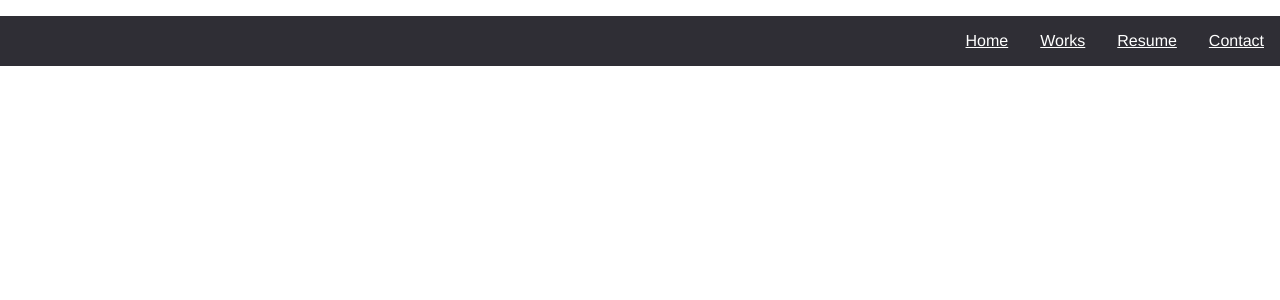
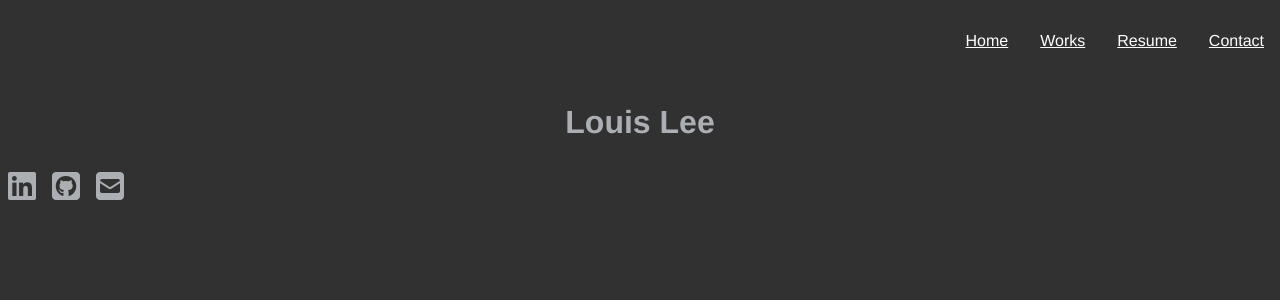
Before and after one commit to yhl234/vue-portfolio, a Vue app: page / in a window 1280 px wide. Shown: the top 300 px of the page. Built offline with nearby package versions, Linux system fonts and the light colour scheme.

Commit message:
colour variable

```diff
--- a/public/index.html
+++ b/public/index.html
@@ -10,6 +10,10 @@
 			integrity="sha256-l85OmPOjvil/SOvVt3HnSSjzF1TUMyT9eV0c2BzEGzU="
 			crossorigin="anonymous"
 		/>
+		<script
+			src="https://kit.fontawesome.com/15248a474a.js"
+			crossorigin="anonymous"
+		></script>
 		<link rel="icon" href="<%= BASE_URL %>favicon.ico" />
 		<title>vue-portfolio</title>
 	</head>
--- a/src/App.vue
+++ b/src/App.vue
@@ -16,7 +16,18 @@ export default {
 </script>
 
 <style>
+* {
+  box-sizing: border-box;
+}
+:root {
+  --color-intrative: #ca3e47;
+  --color-dark-one: #313131;
+  --color-dark-two: #414141;
+  --color-dark-three: #525252;
+}
 body {
+  background: var(--color-dark-one);
+  color: var(--color-dark-three);
   margin: 0;
   padding: 0;
 }
@@ -25,6 +36,6 @@ body {
   -webkit-font-smoothing: antialiased;
   -moz-osx-font-smoothing: grayscale;
   text-align: center;
-	color: #2c3e50;
+  color: #abafb3;
 }
 </style>
--- a/src/components/Home.vue
+++ b/src/components/Home.vue
@@ -1,21 +1,39 @@
 <template>
+  <div>
     <nav>
       <Ul>
-			<li><a href="#">Home</a></li>
-			<li><a href="#">Works</a></li>
-			<li><a href="#">Resume</a></li>
-			<li><a href="#">Contact</a></li>
+        <li>
+          <a href="#">Home</a>
+        </li>
+        <li>
+          <a href="#">Works</a>
+        </li>
+        <li>
+          <a href="#">Resume</a>
+        </li>
+        <li>
+          <a href="#">Contact</a>
+        </li>
       </Ul>
     </nav>
+    <div class="home-grid">
+      <h1>Louis Lee</h1>
+      <div class="social-links">
+        <i class="fab fa-linkedin fa-2x"></i>
+        <i class="fab fa-github-square fa-2x"></i>
+        <i class="fas fa-envelope-square fa-2x"></i>
+      </div>
+    </div>
+  </div>
 </template>
 <script>
 export default {
   name: "Home"
 };
 </script>
-<style scoped>
+<style lang="scss" scoped>
 nav {
-	background: rgb(47, 46, 53);
+  background: transparent;
 }
 ul {
   display: flex;
@@ -28,4 +46,15 @@ li {
 a {
   color: #ffffff;
 }
+.home-grid {
+  display: grid;
+}
+
+.social-links {
+  display: flex;
+  justify-content: flex-start;
+  i {
+    margin: 0.5rem;
+  }
+}
 </style>
```
Lines whose indentation alone changed are shown as unchanged.
